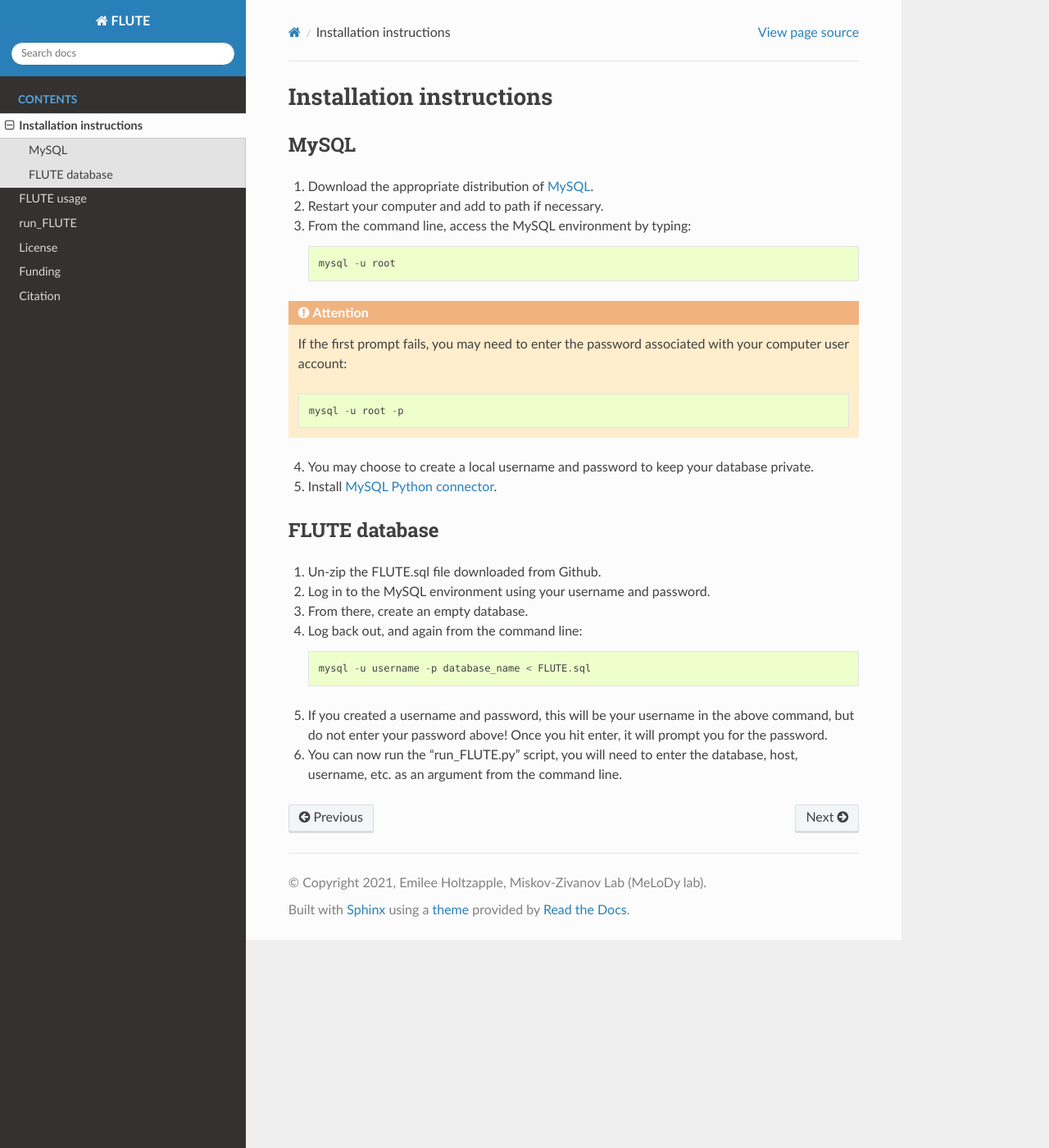
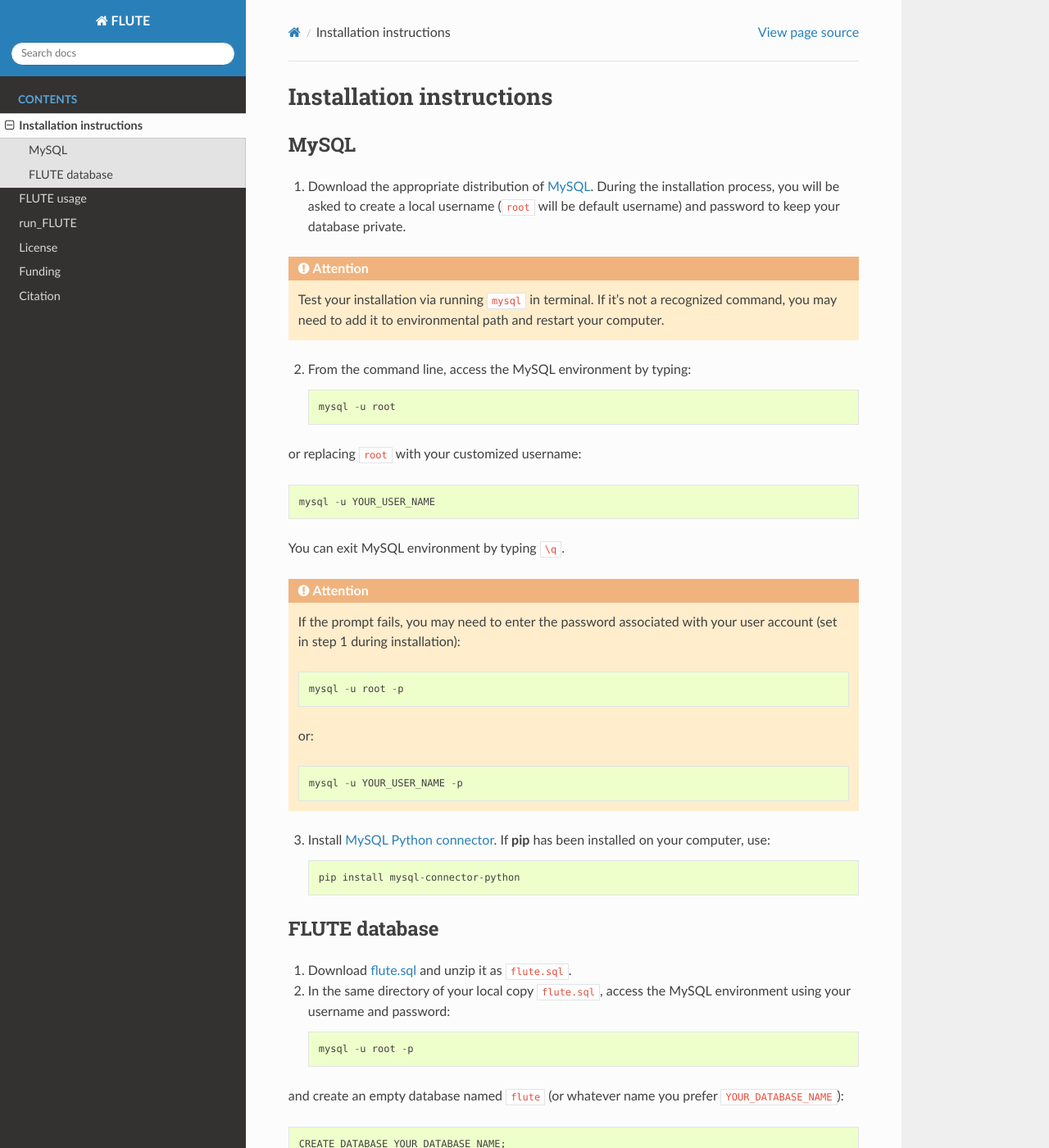
Before and after one commit to pitt-miskov-zivanov-lab/FLUTE, a Sphinx documentation site: the page built from docs/Installation.rst, in a window 1280 px wide and 1400 px high. Shown: the whole window at 82% size. Built offline with Sphinx 7.4.7 and the Read the Docs theme 2.0.0, drawn with Linux system fonts in a browser that asks for light colours; some of the changed text lies outside the part shown.

Commit message:
Update Installation.rst

```diff
--- a/docs/Installation.rst
+++ b/docs/Installation.rst
@@ -3,30 +3,53 @@
 
 MySQL
 -----
-1. Download the appropriate distribution of `MySQL <https://dev.mysql.com/doc/mysql-installation-excerpt/5.7/en/>`_.
-2. Restart your computer and add to path if necessary.
-3. From the command line, access the MySQL environment by typing::
+1. Download the appropriate distribution of `MySQL <https://dev.mysql.com/downloads/mysql/>`_. During the installation process, you will be asked to create a local username (``root`` will be default username) and password to keep your database private.
+
+.. Attention::
+ Test your installation via running ``mysql`` in terminal. If it's not a recognized command, you may need to add it to environmental path and restart your computer.
+
+2. From the command line, access the MySQL environment by typing::
 
 	mysql -u root
 
+or replacing ``root`` with your customized username::
+
+	mysql -u YOUR_USER_NAME
+
+You can exit MySQL environment by typing ``\q``.
+
 .. Attention::
- If the first prompt fails, you may need to enter the password associated with your computer user account::
+ If the prompt fails, you may need to enter the password associated with your user account (set in step 1 during installation)::
 
 	mysql -u root -p
 
-4. You may choose to create a local username and password to keep your database private.
-5. Install `MySQL Python connector <https://dev.mysql.com/doc/connector-python/en/>`_.
+ or::
+
+ 	mysql -u YOUR_USER_NAME -p
+
+3. Install `MySQL Python connector <https://dev.mysql.com/doc/connector-python/en/>`_. If **pip** has been installed on your computer, use::
+
+	pip install mysql-connector-python
 
 
 FLUTE database
 --------------
 
-1. Un-zip the FLUTE.sql file downloaded from Github.
-2. Log in to the MySQL environment using your username and password.
-3. From there, create an empty database.
-4. Log back out, and again from the command line::
+1. Download `flute.sql <https://github.com/pitt-miskov-zivanov-lab/FLUTE/blob/master/supplementary/flute.sql.zip>`_ and unzip it as ``flute.sql``.
+2. In the same directory of your local copy ``flute.sql``, access the MySQL environment using your username and password::
 
-	mysql -u username -p database_name < FLUTE.sql
+	mysql -u root -p
 
-5. If you created a username and password, this will be your username in the above command, but do not enter your password above! Once you hit enter, it will prompt you for the password.
+and create an empty database named ``flute`` (or whatever name you prefer ``YOUR_DATABASE_NAME``)::
+
+	CREATE DATABASE YOUR_DATABASE_NAME;
+	USE YOUR_DATABASE_NAME;
+
+Note that ";" is required to end each MySQL command, you can exit MySQL environment by typing ``\q``.
+3. Log out MySQL environment, and again from the command line (you can perform the following command because you are already in the same directory of your local copy ``flute.sql``, otherwise you have to specify the path to it)::
+
+	mysql -u YOUR_USER_NAME -p YOUR_DATABASE_NAME < flute.sql
+
+.. Note::
+ The previous command loads a curated file ``flute.sql`` into a database named ``YOUR_DATABASE_NAME`` and stores it in your own MySQL environment. Be patient here as it may take minutes to finish loading.
 6. You can now run the “run_FLUTE.py” script, you will need to enter the database, host, username, etc. as an argument from the command line.
```
